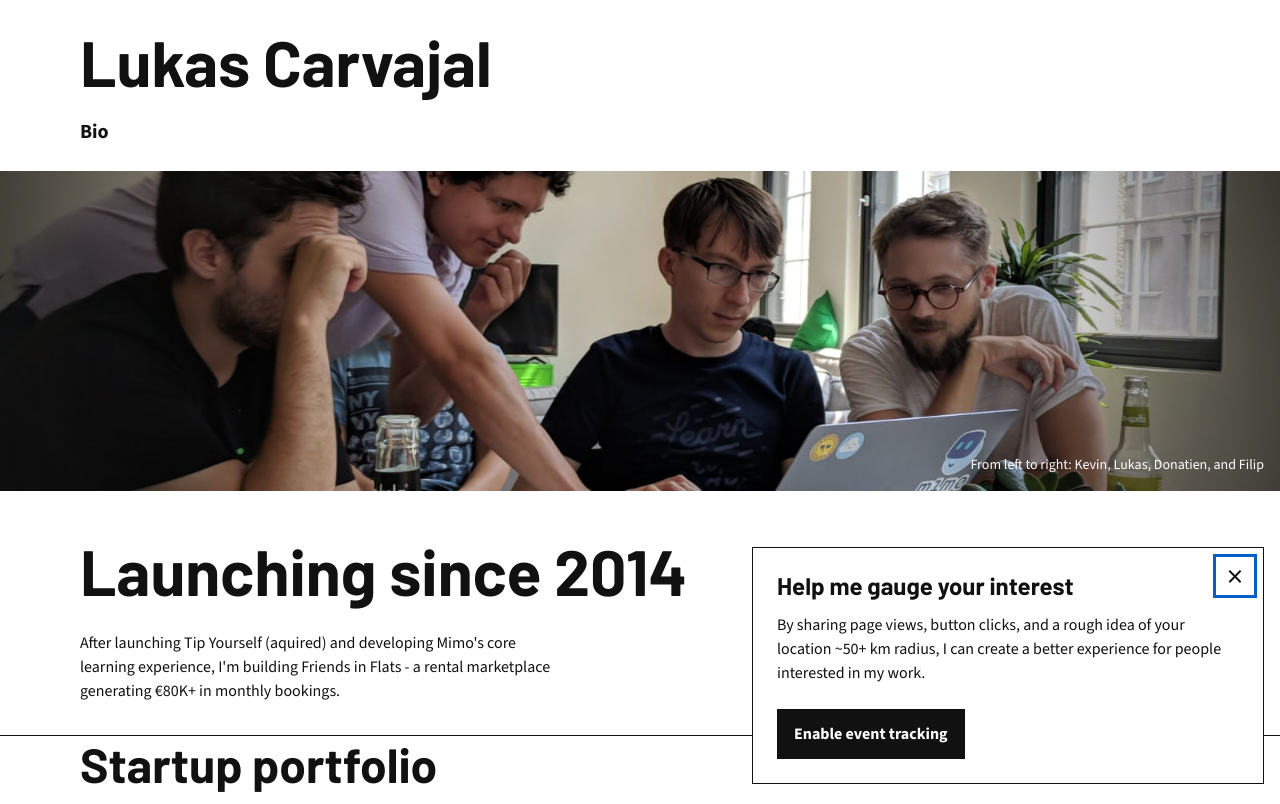
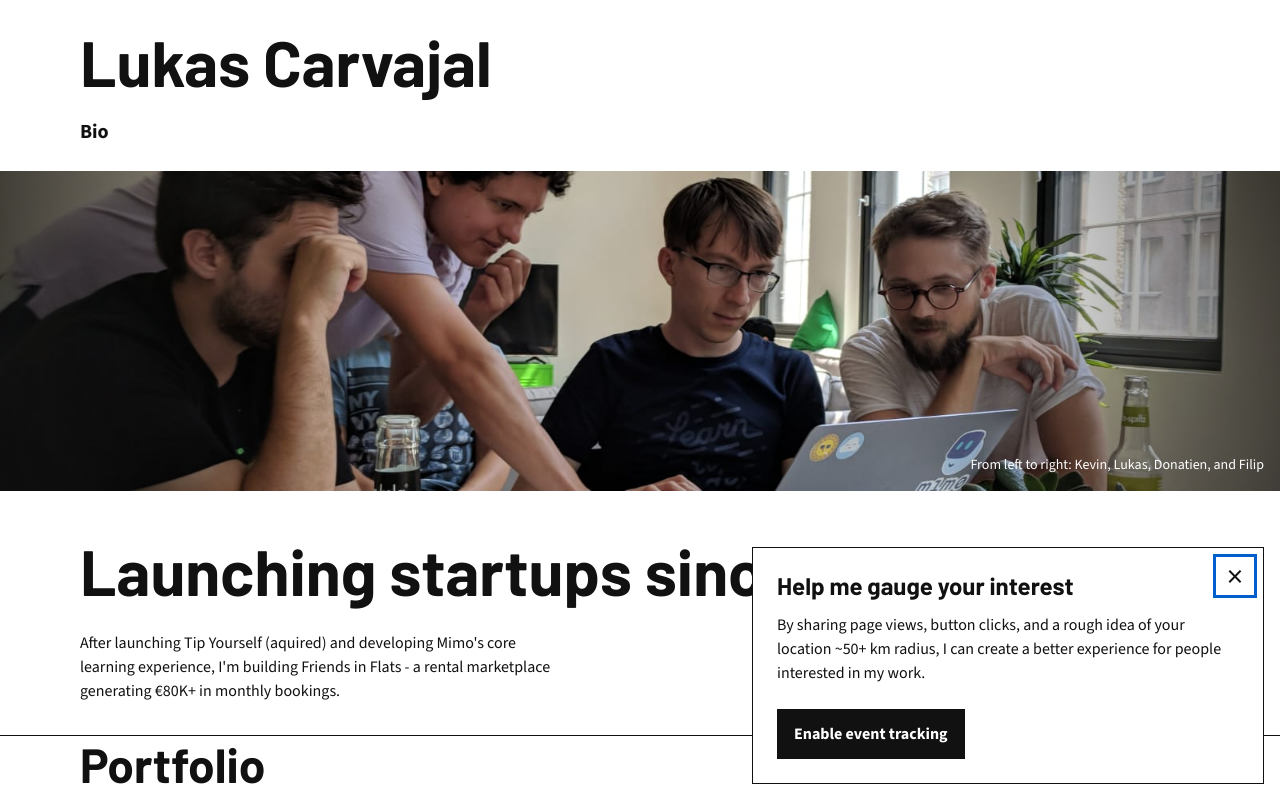
Before and after one commit to lcarvajal/lcarvajal.github.io, an Astro site: page / in a window 1280 px wide. Shown: the top 804 px of the page. Built offline with nearby package versions, Linux system fonts and the light colour scheme; Astro itself is replaced by a stand-in of ours.

Commit message:
Update title

```diff
--- a/src/pages/index.astro
+++ b/src/pages/index.astro
@@ -62,7 +62,7 @@
       </figcaption>
     </figure>
     <div class="intro">
-        <h1>Launching since 2014</h1>
+        <h1>Launching startups since 2014</h1>
       <div class="intro-copy">
         <p>After launching Tip Yourself (aquired) and developing Mimo's core learning experience, I'm building Friends in Flats - a rental marketplace generating €80K+ in monthly bookings.</p>
       </div>
@@ -70,7 +70,7 @@
     <hr class="intro-divider" />
   </section>
 
-  <h2 class="portfolio-heading">Startup portfolio</h2>
+  <h2 class="portfolio-heading">Portfolio</h2>
 
   {startups.map(({ id, data }) => (
     <StickySection id={id}>
```
